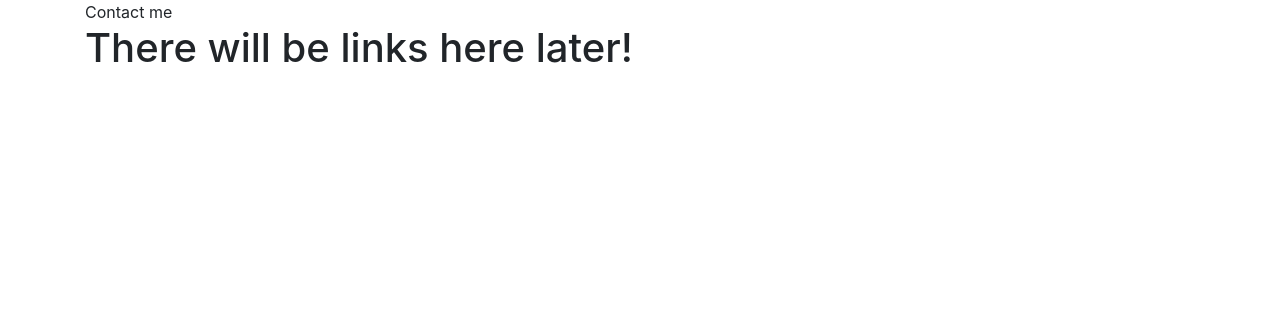
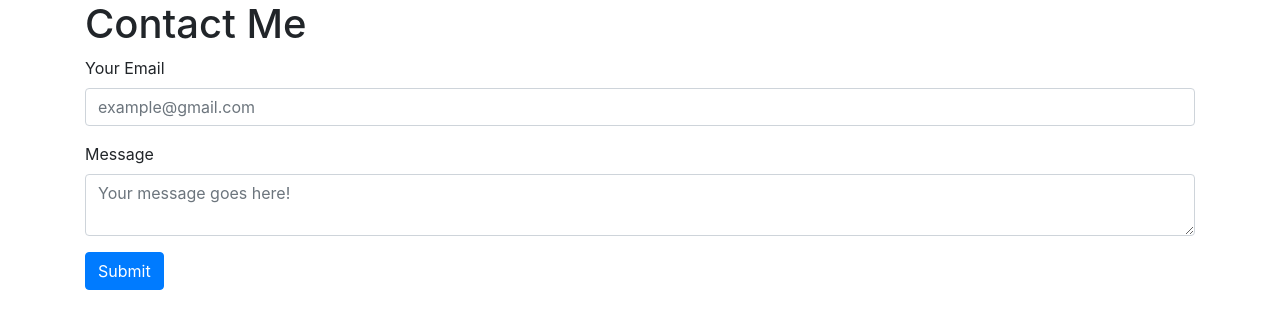
Before and after one commit to ericdejarnett/website, a Flask app: page /contact_me in a window 1280 px wide. Shown: the part 56-385 px from the top of the page. Run offline with Flask 2, Linux system fonts and the light colour scheme; parts of the project's set-up code (start-up, migrations or seed data) failed here and were passed over; some libraries are stand-ins or nearby versions.

Commit message:
Added sqlite database to store contact information; next step is adding scheduled db checks to actually send the messages

```diff
--- a/app/app.py
+++ b/app/app.py
@@ -7,6 +7,9 @@ from app.controllers.contact import contact
 
 def create_app(env = "Development"):
     app = Flask(__name__)
+    #TODO: UPDATE SECRET KEY
+    app.config['SECRET_KEY'] = 'a secret key that needs to be edited later'
+
     #load config values
     cfg_dict = None
     try:
--- a/app/configs/config.json
+++ /dev/null
@@ -1,10 +0,0 @@
-{
-    "Development": {
-        "HOST": "localhost",
-        "PORT": 7777
-    },
-    "Live": {
-        "HOST": "fill",
-        "PORT": 7777
-    }
-}
--- a/app/controllers/contact.py
+++ b/app/controllers/contact.py
@@ -1,10 +1,23 @@
-from flask import Blueprint, render_template, redirect, request
+import time
+from flask import Blueprint, render_template, redirect, url_for, request, flash
+from app.utils.db_utils import new_contact_entry
 
 contact = Blueprint("contact", __name__)
 
 @contact.route('/contact_me', methods=["GET", "POST"])
 def contact_page():
-    if request.method != "GET":
+    if request.method == "POST":
         pass
-        #add contact functionality later
+        email = request.form['email']
+        message = request.form['message']
+        if not email:
+            flash('Email is required!')
+        elif not message:
+            flash('You forgot to write anything!')
+        else:
+            new_contact_entry(email, message)
+            flash('Your message has been sent!')
+            time.sleep(5)
+            return redirect(url_for('homepage.index'))
+
     return render_template("contact.html")
--- a/app/controllers/homepage.py
+++ b/app/controllers/homepage.py
@@ -1,4 +1,5 @@
 from flask import Blueprint, render_template
+from app.utils.db_utils import get_db_connection
 
 homepage = Blueprint("homepage", __name__)
 
--- /dev/null
+++ b/app/schema.sql
@@ -0,0 +1,8 @@
+CREATE TABLE contacts (
+    id INTEGER PRIMARY KEY AUTOINCREMENT,
+    created TIMESTAMP NOT NULL DEFAULT CURRENT_TIMESTAMP,
+    modified TIMESTAMP,
+    email TEXT NOT NULL,
+    content TEXT NOT NULL,
+    responded INTEGER NOT NULL
+);
--- a/app/templates/contact.html
+++ b/app/templates/contact.html
@@ -1,6 +1,23 @@
 {% extends 'base.html' %}
 
 {% block content %}
-    {% block title %}Contact me{% endblock %}
-    <h1> There will be links here later! </h1>
+<h1>{% block title %} Contact Me {% endblock %}</h1>
+
+<form method="post">
+    <div class="form-group">
+        <label for="email">Your Email</label>
+        <input type="text" name="email"
+               placeholder="example@gmail.com" class="form-control"
+               value="{{ request.form['email'] }}"></input>
+    </div>
+
+    <div class="form-group">
+        <label for="message">Message</label>
+        <textarea name="message" placeholder="Your message goes here!"
+                  class="form-control">{{ request.form['message'] }}</textarea>
+    </div>
+    <div class="form-group">
+        <button type="submit" class="btn btn-primary">Submit</button>
+    </div>
+</form>
 {% endblock %}
--- a/run.py
+++ b/run.py
@@ -1,11 +1,16 @@
 import flask
 import json
+import os.path
+
 from app.app import create_app
 from app.utils.constants import CONFIG_PATH
+from app.utils.db_utils import init_db
 
 #add command line args to pass environment in
 env = "Development"
 server = create_app()
+if not os.path.exists("database.db"):
+    init_db()
 
 with open(CONFIG_PATH, "r") as cfg_file:
     cfg = json.loads(cfg_file.read())[env]
```
Also changed, not shown: app/utils/db_utils.py (added, +31 -0 lines), 1 other file.
